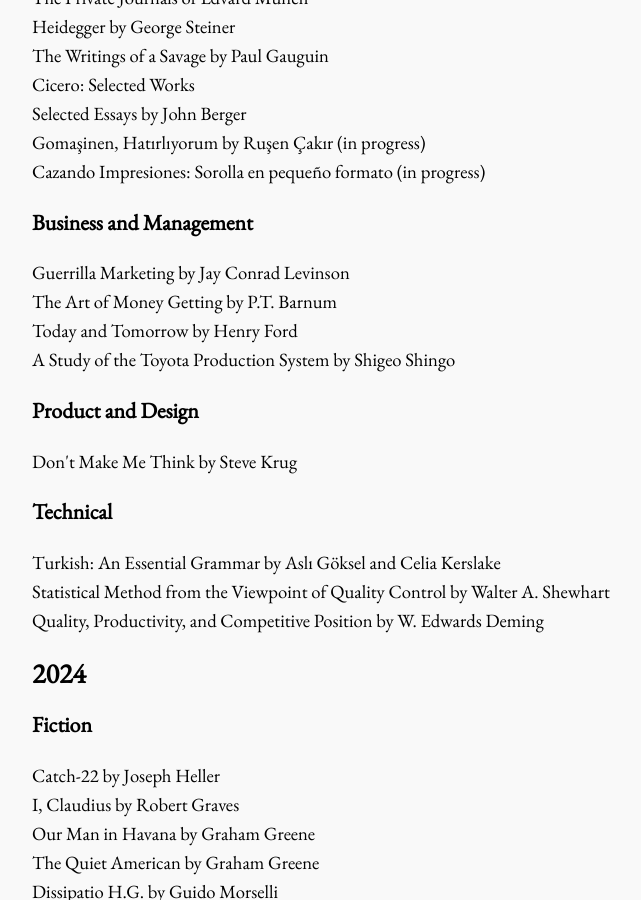
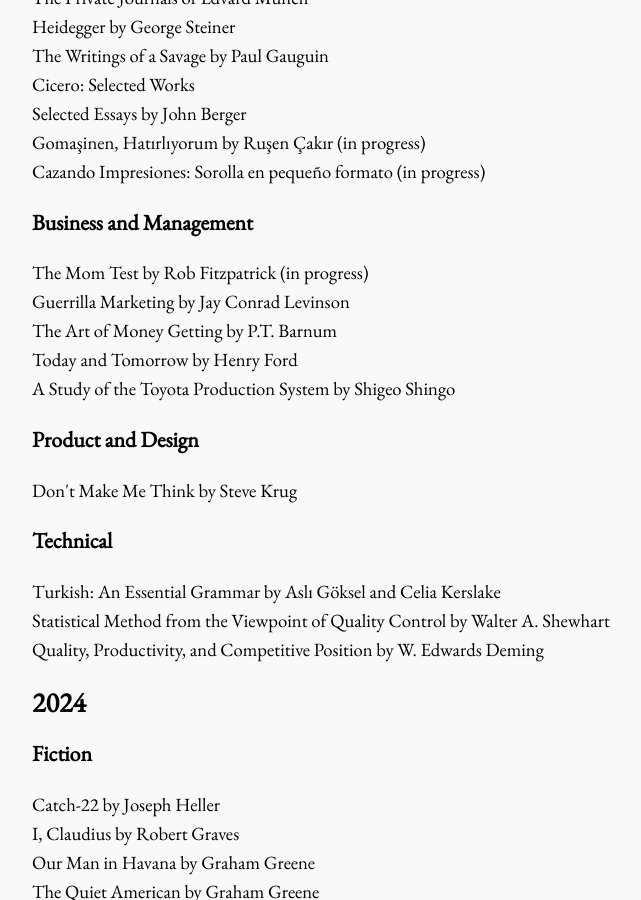
Before and after one commit to bora-uyumazturk/bora-uyumazturk.github.io, a Jekyll site: the page built from reading.html, in a window 1280 px wide and 900 px high, scrolled down 653 px. Shown: the whole window, without its empty margins (140-781 px from the left). Built offline with Jekyll 4.4.1, drawn with Linux system fonts in a browser that asks for light colours.

Commit message:
Update reading.html

```diff
--- a/reading.html
+++ b/reading.html
@@ -36,6 +36,7 @@
 
   <h3>Business and Management</h3>
 
+  The Mom Test by Rob Fitzpatrick (in progress) <br>
   Guerrilla Marketing by Jay Conrad Levinson <br>
   The Art of Money Getting by P.T. Barnum <br>
   Today and Tomorrow by Henry Ford <br>
```
